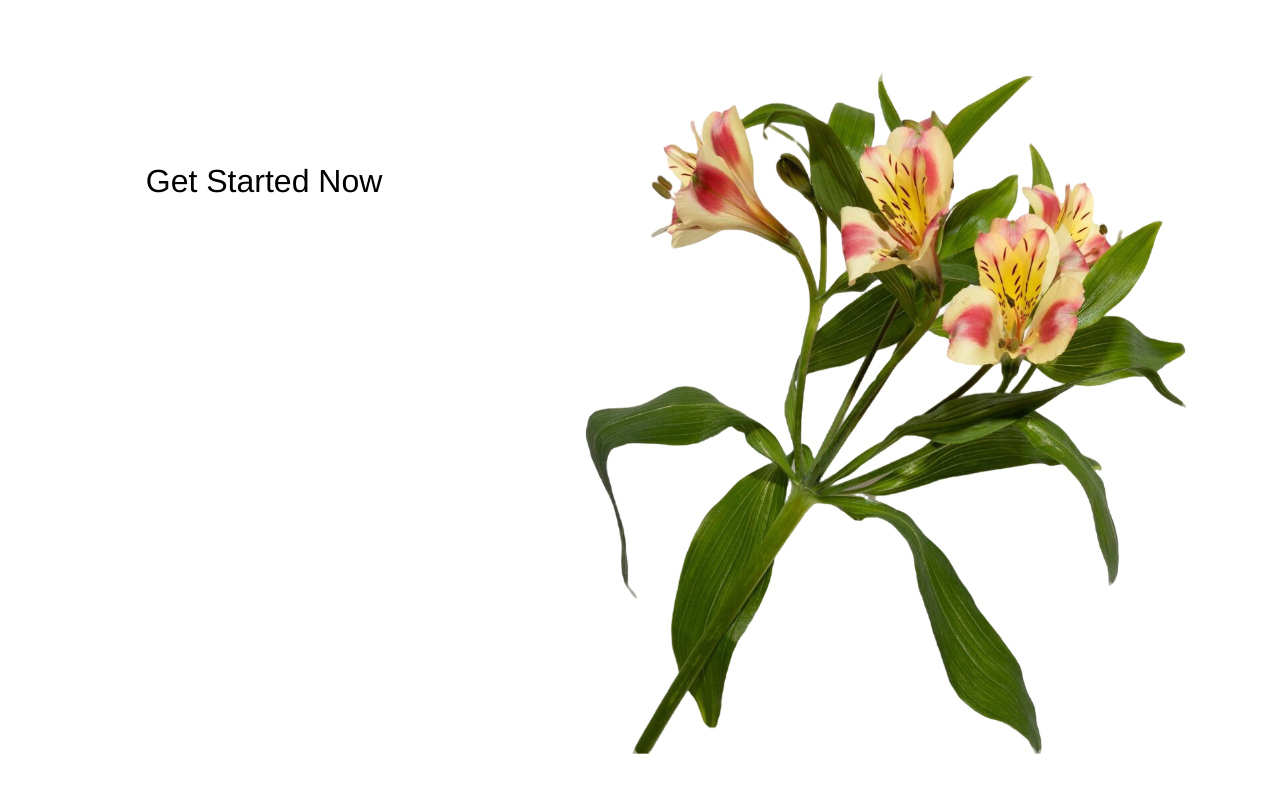
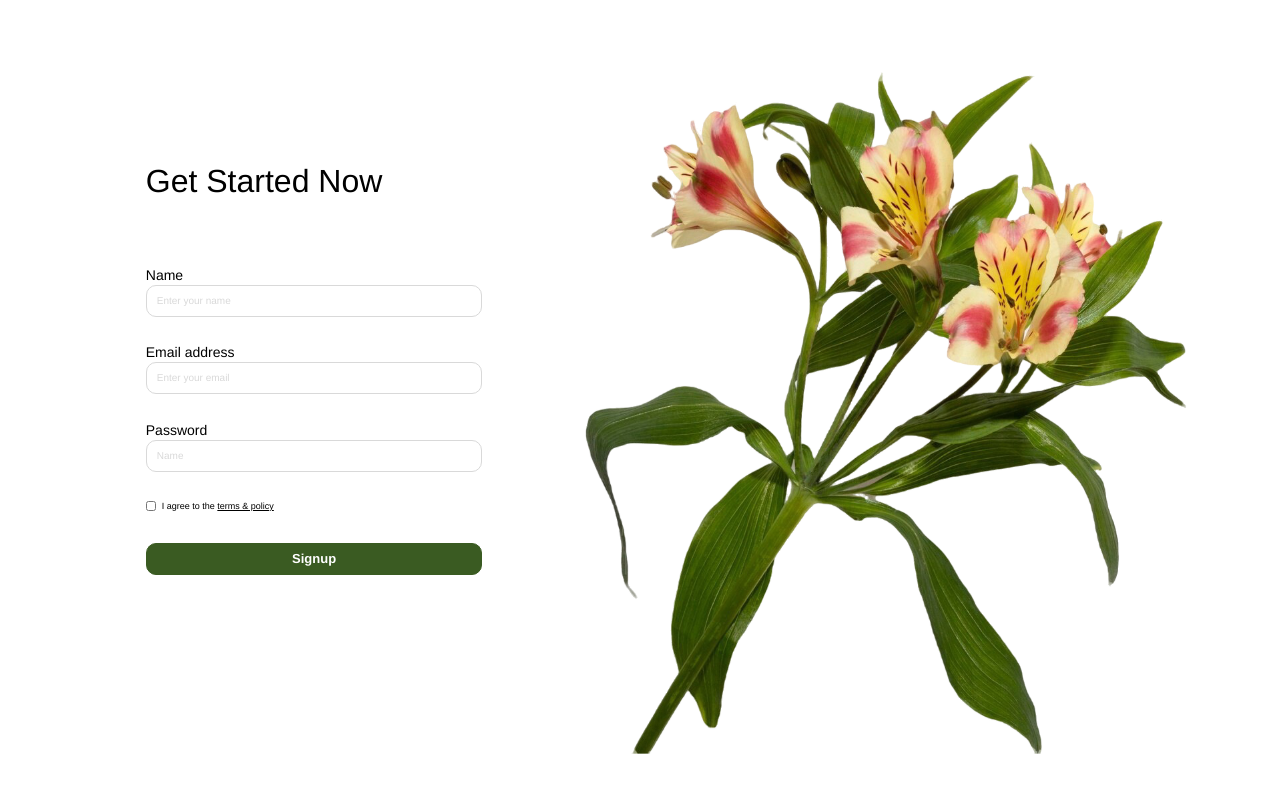
Before and after one commit to Denmark-DC-Bartolome/appdev1-final-practical-exam, a React (Vite) app: page / in a window 1280 px wide. Shown: the top 792 px of the page. Built offline with nearby package versions, Linux system fonts and the light colour scheme.

Commit message:
Add Sign Up form

```diff
--- a/src/components/signup/SignUp.jsx
+++ b/src/components/signup/SignUp.jsx
@@ -1,13 +1,90 @@
+import { useState } from 'react'
 import styles from './SignUp.module.css'
 import blossomFlower from '../../assets/blossom-flower.svg'
 
 export default function SignUp() {
+  const [formValues, setFormValues] = useState({
+    name: '',
+    email: '',
+    password: '',
+    agreed: false,
+  })
+
+  function updateField(event) {
+    const { name, type, checked, value } = event.target
+    setFormValues((current) => ({
+      ...current,
+      [name]: type === 'checkbox' ? checked : value,
+    }))
+  }
+
+  function handleSubmit(event) {
+    event.preventDefault()
+  }
+
   return (
     <main className={styles.page}>
       <section className={styles.leftSection} aria-labelledby="signup-title">
         <h1 className={styles.title} id="signup-title">
           Get Started Now
         </h1>
+        <form className={styles.form} onSubmit={handleSubmit}>
+          <div className={`${styles.field} ${styles.nameField}`}>
+            <label htmlFor="signup-name">Name</label>
+            <input
+              id="signup-name"
+              name="name"
+              type="text"
+              placeholder="Enter your name"
+              autoComplete="name"
+              value={formValues.name}
+              onChange={updateField}
+              required
+            />
+          </div>
+          <div className={`${styles.field} ${styles.emailField}`}>
+            <label htmlFor="signup-email">Email address</label>
+            <input
+              id="signup-email"
+              name="email"
+              type="email"
+              placeholder="Enter your email"
+              autoComplete="email"
+              value={formValues.email}
+              onChange={updateField}
+              required
+            />
+          </div>
+          <div className={`${styles.field} ${styles.passwordField}`}>
+            <label htmlFor="signup-password">Password</label>
+            <input
+              id="signup-password"
+              name="password"
+              type="password"
+              placeholder="Name"
+              autoComplete="new-password"
+              value={formValues.password}
+              onChange={updateField}
+              required
+            />
+          </div>
+          <label className={styles.terms} htmlFor="signup-terms">
+            <input
+              id="signup-terms"
+              name="agreed"
+              type="checkbox"
+              checked={formValues.agreed}
+              onChange={updateField}
+              required
+            />
+            <span>
+              I agree to the <span className={styles.underlined}>terms &amp; policy</span>
+            </span>
+          </label>
+          <button className={styles.submitButton} type="submit">
+            Signup
+          </button>
+        </form>
       </section>
       <section className={styles.rightSection} aria-label="Blossom image">
         <img
--- a/src/components/signup/SignUp.module.css
+++ b/src/components/signup/SignUp.module.css
@@ -23,6 +23,112 @@
   line-height: 1.65;
 }
 
+.form {
+  position: relative;
+  width: 100%;
+}
+
+.field {
+  position: absolute;
+  left: 0;
+  display: flex;
+  width: 100%;
+  height: 58px;
+  flex-direction: column;
+  align-items: flex-start;
+  color: #000;
+  font-family: Poppins, Helvetica, sans-serif;
+  font-weight: 500;
+}
+
+.nameField {
+  top: 58px;
+}
+
+.emailField {
+  top: 135px;
+}
+
+.passwordField {
+  top: 213px;
+}
+
+.field label {
+  font-size: 14px;
+  line-height: 19px;
+}
+
+.field input {
+  box-sizing: border-box;
+  width: 100%;
+  height: 32px;
+  padding: 0 10px;
+  border: 1px solid #d9d9d9;
+  border-radius: 10px;
+  outline: none;
+  color: #000;
+  font-family: inherit;
+  font-size: 10px;
+  font-weight: 500;
+}
+
+.field input::placeholder {
+  color: #d9d9d9;
+  opacity: 1;
+}
+
+.field input:focus-visible {
+  outline: 2px solid #3a5b22;
+  outline-offset: 2px;
+}
+
+.terms {
+  position: absolute;
+  top: 291px;
+  left: 0;
+  display: flex;
+  width: 145px;
+  align-items: flex-start;
+  gap: 6px;
+  color: #000;
+  font-family: Poppins, Helvetica, sans-serif;
+  font-size: 9px;
+  font-weight: 500;
+  line-height: 15px;
+}
+
+.terms input {
+  width: 10px;
+  height: 10px;
+  margin: 2px 0 0;
+  accent-color: #000;
+}
+
+.underlined {
+  text-decoration: underline;
+}
+
+.submitButton {
+  position: absolute;
+  top: 335px;
+  left: 0;
+  width: 100%;
+  height: 32px;
+  border: 1px solid #3a5b22;
+  border-radius: 10px;
+  background: #3a5b22;
+  color: #fff;
+  cursor: pointer;
+  font-family: Poppins, Helvetica, sans-serif;
+  font-size: 13px;
+  font-weight: 700;
+}
+
+.submitButton:focus-visible {
+  outline: 2px solid #000;
+  outline-offset: 2px;
+}
+
 .rightSection {
   position: absolute;
   inset: 0;
```
Also changed, not shown: bartolome-signup-form.png (added).
